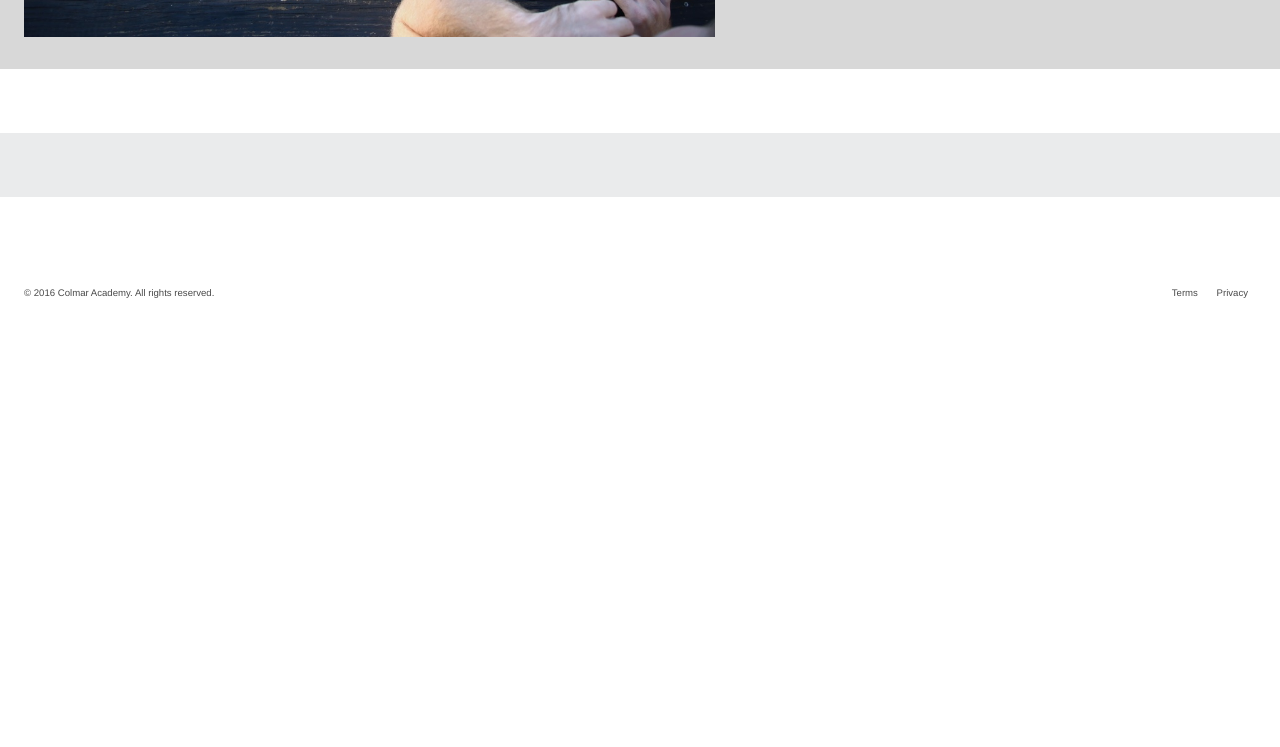
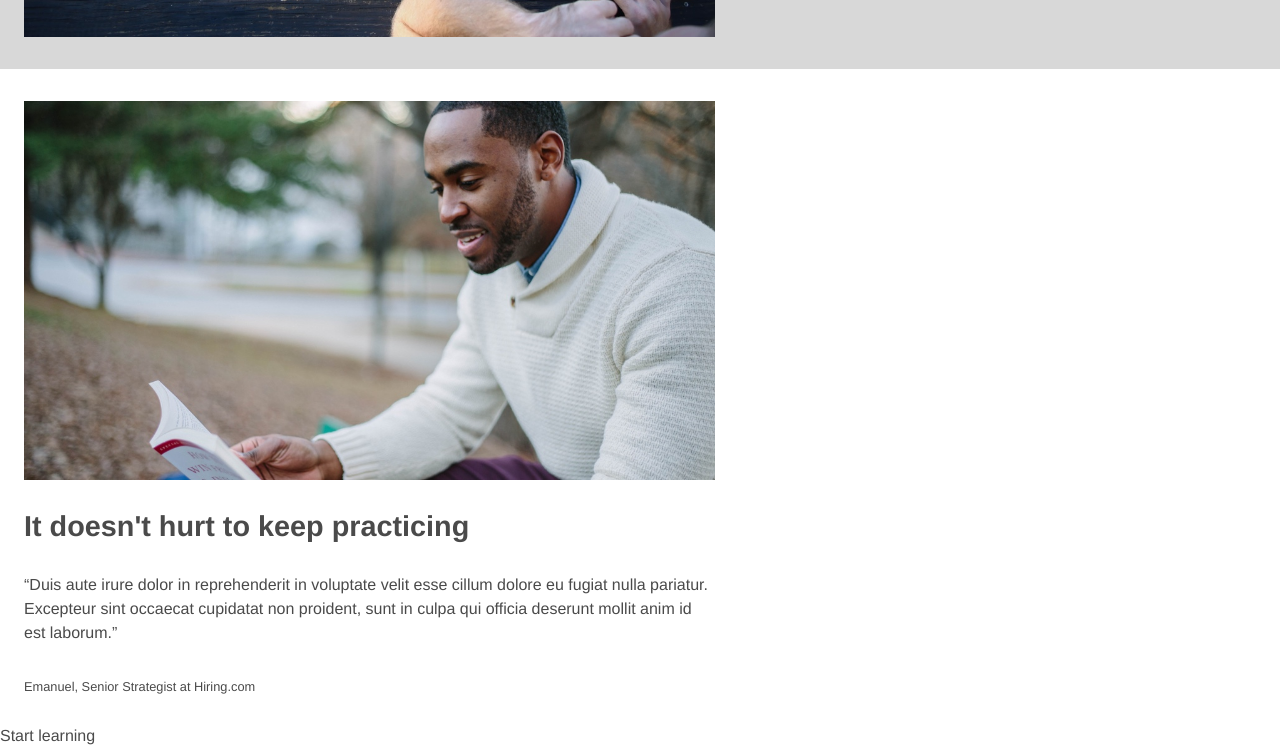
Before and after one commit to dariod/colmarAcademy-Bootstrap, a plain HTML site: page index.html in a window 1280 px wide. Shown: the part 570-1317 px from the top of the page. Before the commit the page ends 895 px from the top, so only its background shows below. Drawn offline with Linux system fonts and the light colour scheme.

Commit message:
Add info section

```diff
--- a/index.html
+++ b/index.html
@@ -57,22 +57,23 @@
       </div>
     </section>
     <!-- Section 2: two columns, 60% + 40% -->
-    <section class="global-horizontal-padding section-vertical-padding flex background-white">
-      <div class="container-col-big">
-
+    <section class="info global-horizontal-padding section-vertical-padding flex background-white">
+      <div class="container-col-big container">
+        <div class="column">
+          <!-- Image goes here -->
+          <img src="./resources/images/information-main.jpg" alt="Information">
+          <h2>It doesn&apos;t hurt to keep practicing</h2>
+          <p>&ldquo;Duis aute irure dolor in reprehenderit in voluptate velit esse cillum dolore eu fugiat nulla pariatur. Excepteur sint occaecat cupidatat non proident, sunt in culpa qui officia deserunt mollit anim id est laborum.&rdquo;</p>
+          <p class="quote">Emanuel, Senior Strategist at Hiring.com</p>
+        </div>
       </div>
-      <div class="container-col-small">
+      <div class="container-col-small flex align-center">
 
       </div>
     </section>
     <!-- Section 3: thumbnails -->
-    <section class="global-horizontal-padding section-vertical-padding flex background-light">
-      <div class="container-col-big">
-
-      </div>
-      <div class="container-col-small">
-
-      </div>
+    <section>
+      Start learning
     </section>
     <!-- Section 4: two columns, 60% + 40% -->
     <section class="global-horizontal-padding section-vertical-padding flex background-white">
--- a/resources/css/style.css
+++ b/resources/css/style.css
@@ -136,8 +136,8 @@ header .mobile img {
 }
 
 
-/*Banner*/
-.banner .container-col-small {
+/*Banner section*/
+.container-col-small {
   margin: 2.5rem;
   line-height: 1.2;
 }
@@ -163,3 +163,23 @@ header .mobile img {
   text-align: center;
   border-radius: 0.2rem;
 }
+
+/*Information section*/
+.info h2 {
+  font-size: 1.8rem;
+  font-weight: bold;
+  margin-top: 2rem;
+}
+
+.info p {
+  font-size: 1rem;
+  font-weight: lighter;
+  line-height: 1.5;
+  margin-top: 2rem;
+}
+
+.info .quote {
+  font-size: 0.8rem;
+  font-weight: 500;
+  margin-top: 2rem;
+}
```
